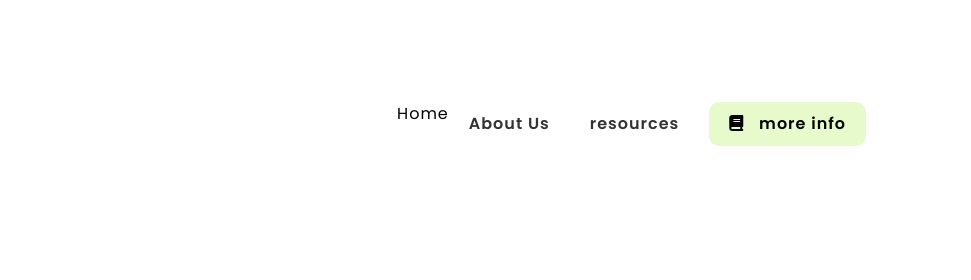
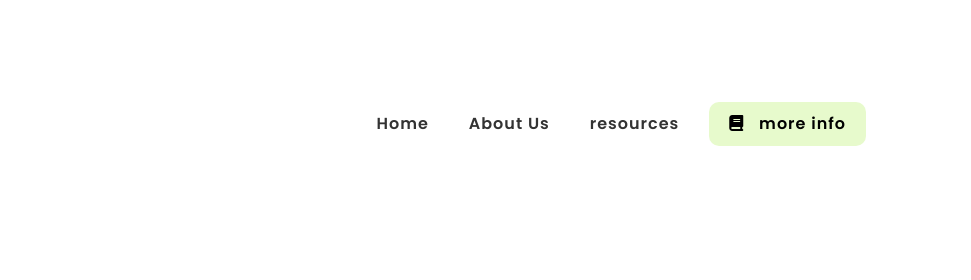
Before and after one commit to miriochi/e-bin, a plain HTML site: page index.html in a window 1280 px wide. Shown: the top 280 px of the page, 309-1280 px from the left. Drawn offline with Linux system fonts and the light colour scheme.

Commit message:
Update index.html

```diff
--- a/index.html
+++ b/index.html
@@ -32,7 +32,7 @@
         <div class="main-menu">
           <ul>
             <li>
-              Home
+              <a>Home </a>
             </li>
             <li>
               <a href="pages/aboutus.html">About Us</a>
```
